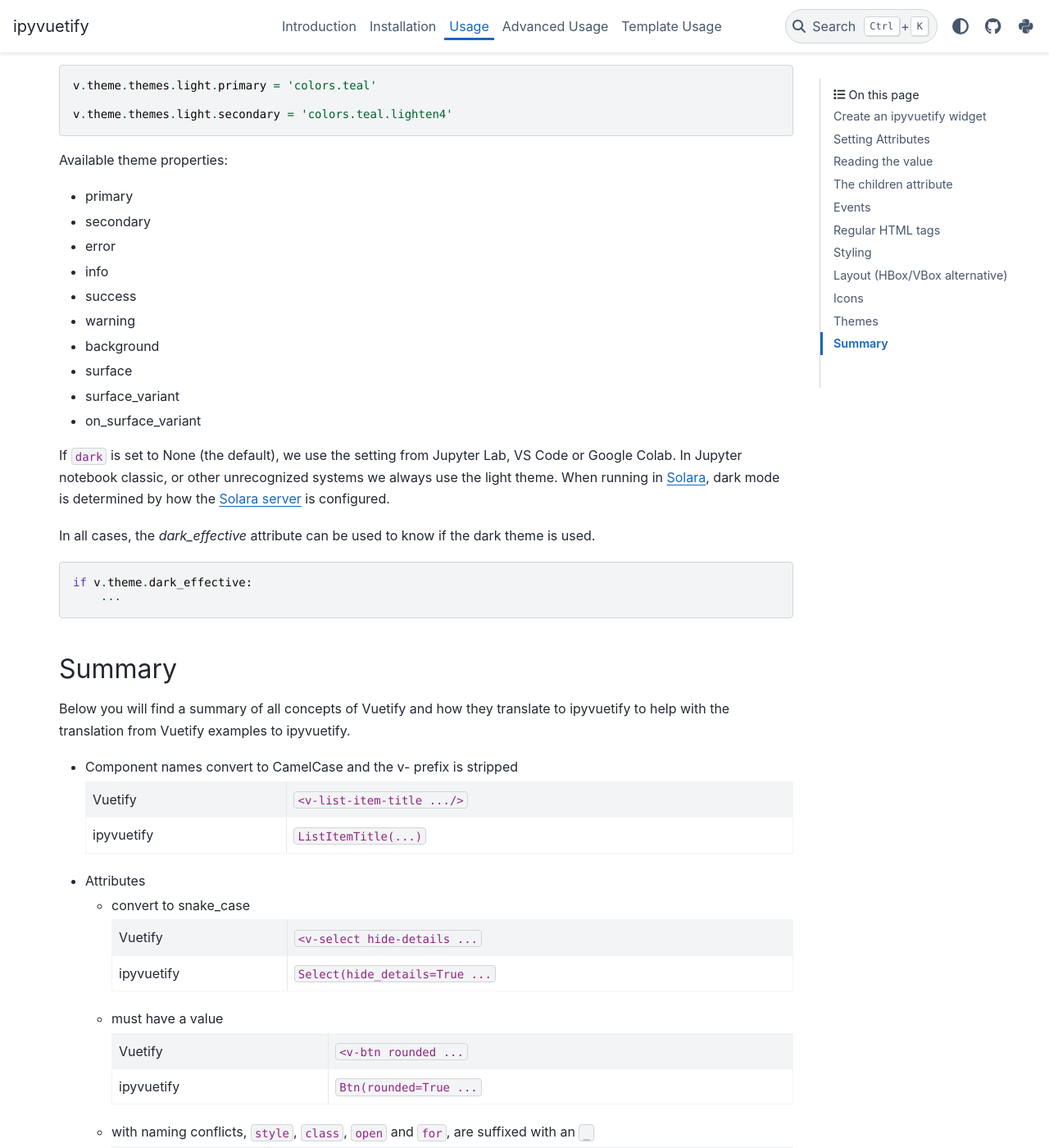
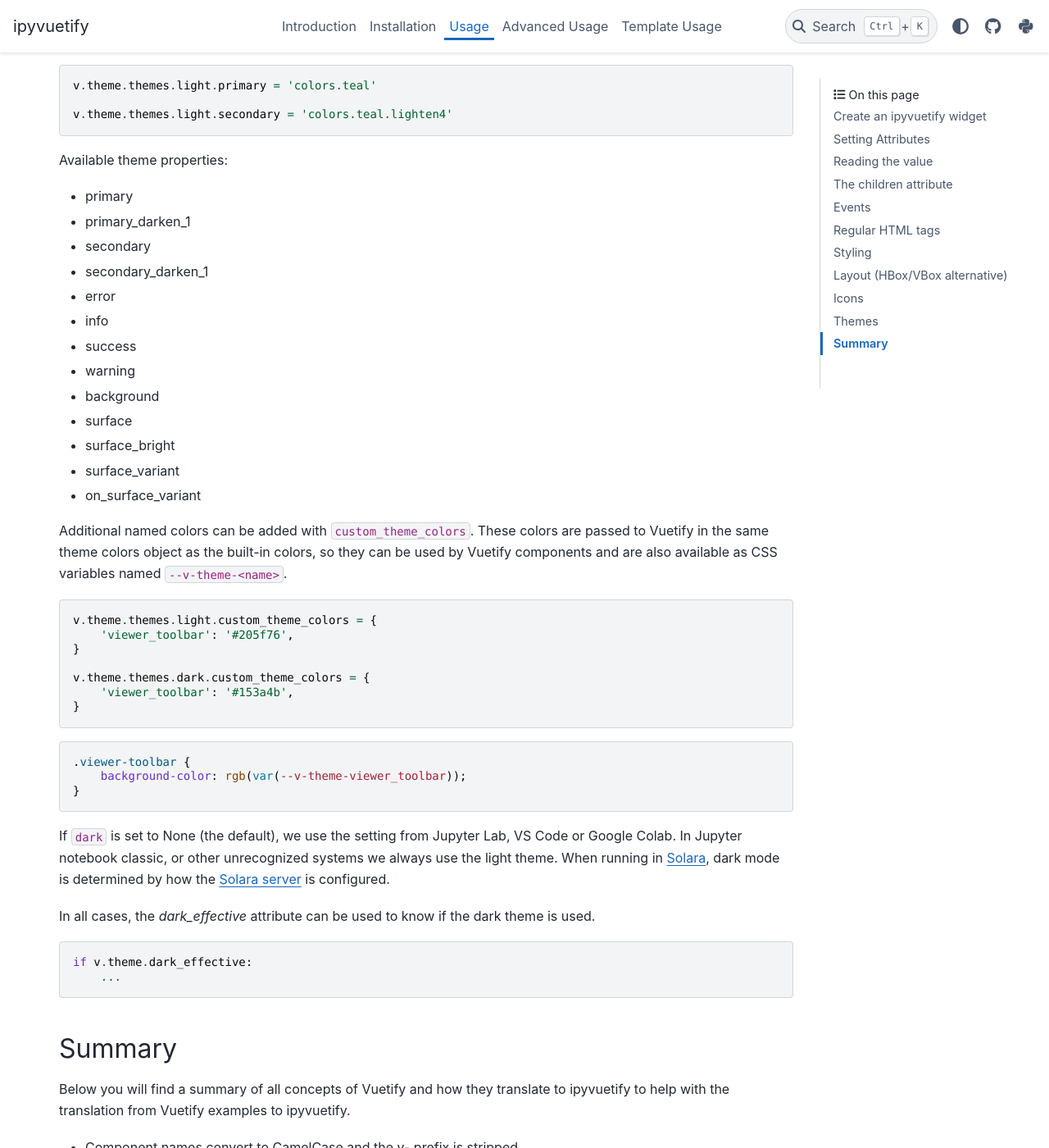
Before and after one commit to widgetti/ipyvuetify, a Sphinx documentation site: the page built from docs/usage.rst, in a window 1280 px wide and 1400 px high, scrolled down 8483 px. Shown: the whole window at 82% size. Built offline with Sphinx 7.4.7 and the PyData theme 0.15.4, drawn with Linux system fonts in a browser that asks for light colours.

Commit message:
feat: add support for custom theme colors

```diff
--- a/docs/usage.rst
+++ b/docs/usage.rst
@@ -473,15 +473,39 @@ Also, the `pre-defined material colors <https://vuetifyjs.com/en/styles/colors/>
 Available theme properties:
 
 - primary
+- primary_darken_1
 - secondary
+- secondary_darken_1
 - error
 - info
 - success
 - warning
 - background
 - surface
+- surface_bright
 - surface_variant
 - on_surface_variant
+
+Additional named colors can be added with :code:`custom_theme_colors`. These
+colors are passed to Vuetify in the same theme colors object as the built-in
+colors, so they can be used by Vuetify components and are also available as
+CSS variables named :code:`--v-theme-<name>`.
+
+.. code-block:: python
+
+    v.theme.themes.light.custom_theme_colors = {
+        'viewer_toolbar': '#205f76',
+    }
+
+    v.theme.themes.dark.custom_theme_colors = {
+        'viewer_toolbar': '#153a4b',
+    }
+
+.. code-block:: css
+
+    .viewer-toolbar {
+        background-color: rgb(var(--v-theme-viewer_toolbar));
+    }
 
 If :code:`dark` is set to None (the default), we use the setting from Jupyter Lab, VS Code or Google Colab.
 In Jupyter notebook classic, or other unrecognized systems we always use the light theme.
```
Also changed, not shown: 3 other files.
